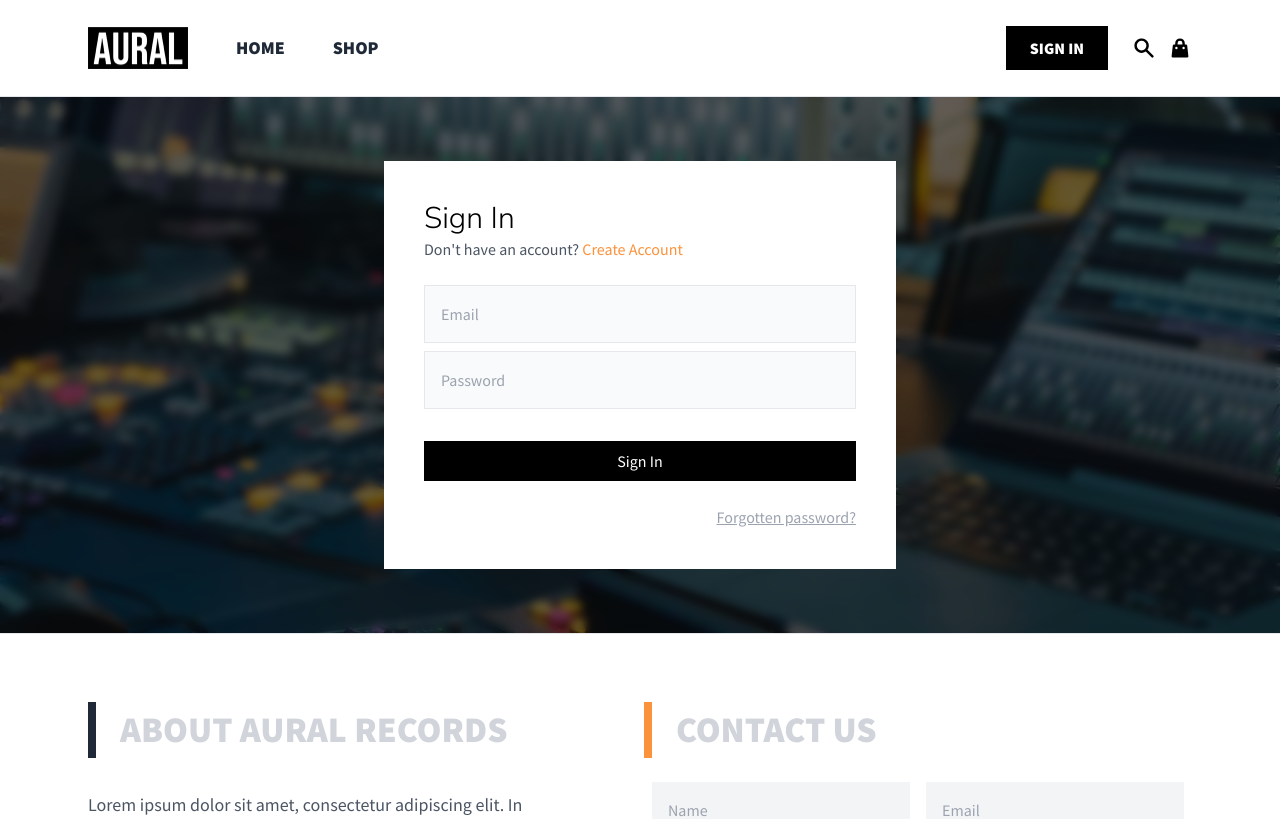
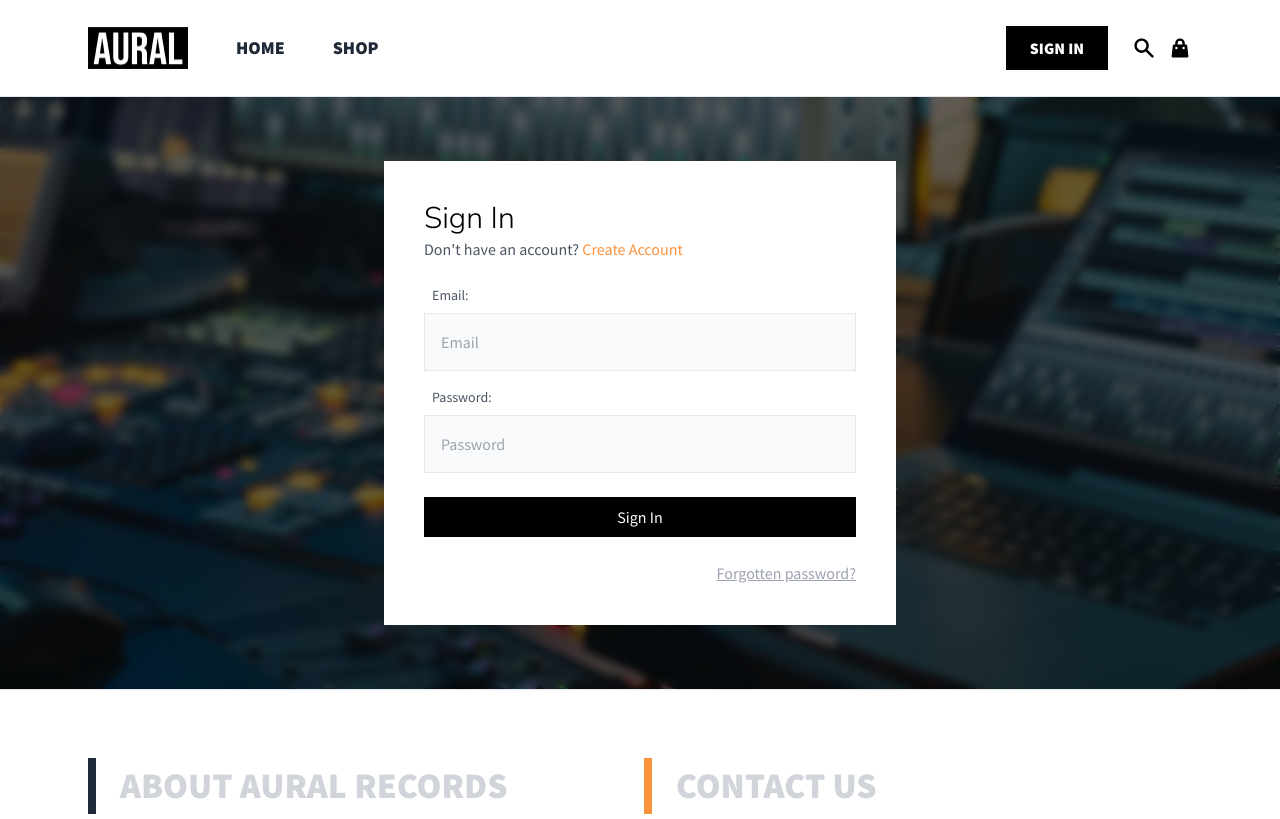
Before and after one commit to joejcox/AURAL, a React (Create React App) app: page /sign-in in a window 1280 px wide. Shown: the top 819 px of the page. Built offline with nearby package versions, Linux system fonts and the light colour scheme; no server answers; a web font is replaced by a local one.

Commit message:
refactor: refactor sign up form code using single form field

```diff
--- a/src/components/Form/Field/index.jsx
+++ b/src/components/Form/Field/index.jsx
@@ -1,3 +1,3 @@
-const Field = ({ children }) => <div className="mb-4 lg:mb-8">{children}</div>
+const Field = ({ children }) => <div className="mb-4">{children}</div>
 
 export default Field
--- a/src/components/Form/FormContainer.jsx
+++ b/src/components/Form/FormContainer.jsx
@@ -1,9 +1,7 @@
 const FormContainer = ({ children, maxW }) => (
   <section className="py-0 lg:py-16 z-[1] relative lg:bg-hero-main border-y border-gray-200 mb-16">
     <div className="hidden lg:block bg-black -z-1 backdrop-blur-sm bg-opacity-60 absolute top-0 left-0 right-0 bottom-0"></div>
-    <div
-      className={`${maxW ? `max-w-${maxW}` : "max-w-lg"} mx-auto p-10 bg-white`}
-    >
+    <div className={`${maxW ? maxW : "max-w-lg"} mx-auto p-10 bg-white`}>
       {children}
     </div>
   </section>
--- /dev/null
+++ b/src/components/Form/Label/index.jsx
@@ -0,0 +1,7 @@
+const Label = ({ children, htmlFor }) => (
+  <label className="text-sm text-gray-600 block mb-2 pl-2" htmlFor={htmlFor}>
+    {children}
+  </label>
+)
+
+export default Label
--- a/src/components/Form/SignInForm/index.jsx
+++ b/src/components/Form/SignInForm/index.jsx
@@ -6,6 +6,9 @@ import { useDispatch } from "react-redux"
 import { setError } from "features/user/userSlice"
 import useAuth from "hooks/useAuth"
 import { useNavigate } from "react-router-dom"
+import Field from "../Field"
+import FormButton from "../FormButton"
+import Label from "../Label"
 
 const SignInForm = ({ children }) => {
   const navigate = useNavigate()
@@ -40,8 +43,8 @@ const SignInForm = ({ children }) => {
       {children}
       <form onSubmit={handleSubmit(onSubmit)} autoComplete="off">
         {authError && <p className="my-4 text-red-500 text-sm">{authError}</p>}
-
-        <div className="form-field">
+        <Field>
+          <Label htmlFor="email">Email:</Label>
           <input
             type="email"
             className="block placeholder-gray-400 border border-gray-200 bg-gray-50 text-gray-800 mb-2 w-full p-4 focus:border focus:outline-2 focus:outline-gray-200 outline-white"
@@ -62,8 +65,9 @@ const SignInForm = ({ children }) => {
           {errors.email && (
             <ValidationError>{errors.email?.message}</ValidationError>
           )}
-        </div>
-        <div className="field">
+        </Field>
+        <Field>
+          <Label htmlFor="password">Password:</Label>
           <input
             type="password"
             className="block placeholder-gray-400 border border-gray-200 bg-gray-50 text-gray-800 mb-2 w-full p-4 focus:border focus:outline-2 focus:outline-gray-200 outline-white"
@@ -80,15 +84,10 @@ const SignInForm = ({ children }) => {
           {errors.password && (
             <ValidationError>{errors.password?.message}</ValidationError>
           )}
-        </div>
-        <button
-          className="bg-black hover:bg-main-400 w-full py-2 px-4 mt-6 text-white inline-block outline-white border-0"
-          type="submit"
-          disabled={isSubmitting}
-          onClick={handleSubmit(onSubmit)}
-        >
+        </Field>
+        <FormButton disabled={isSubmitting} onClick={handleSubmit(onSubmit)}>
           {isSubmitting ? "Signing In..." : "Sign In"}
-        </button>
+        </FormButton>
 
         <div className="w-full flex justify-end">
           <Link
--- a/src/components/Form/SignUpForm/index.jsx
+++ b/src/components/Form/SignUpForm/index.jsx
@@ -6,8 +6,8 @@ import { setError } from "features/user/userSlice"
 import useAuth from "hooks/useAuth"
 import { useNavigate } from "react-router-dom"
 import FormButton from "../FormButton"
-import FlexFieldContainer from "../FlexField/FlexFieldContainer"
-import FlexField from "../FlexField"
+import Label from "../Label"
+import Field from "../Field"
 
 const SignUpForm = ({ children }) => {
   const navigate = useNavigate()
@@ -18,6 +18,7 @@ const SignUpForm = ({ children }) => {
     handleSubmit,
     control,
     resetField,
+    getValues,
     formState: { errors },
   } = useForm()
 
@@ -37,20 +38,17 @@ const SignUpForm = ({ children }) => {
     navigate("/", { replace: true })
   }
 
-  const labelClasses = "text-sm text-gray-600 block mb-2 pl-2"
   const inputClasses =
     "block placeholder-gray-400 border border-gray-200 bg-gray-50 text-gray-800 w-full p-4 focus:border focus:outline-2 focus:outline-gray-200 outline-white"
 
   return (
-    <FormContainer maxW="2xl">
+    <FormContainer>
       {children}
       <form onSubmit={handleSubmit(onSubmit)} autoComplete="off">
         {authError && <p className="my-4 text-red-500 text-sm">{authError}</p>}
-        <FlexFieldContainer>
-          <FlexField marginPosition="lg:mr-2">
-            <label className={labelClasses} htmlFor="firstName">
-              Full Name
-            </label>
+
+        <Field marginPosition="lg:mr-2">
+          <Label htmlFor="name">Full Name</Label>
           <input
             type="text"
             className={inputClasses}
@@ -70,11 +68,9 @@ const SignUpForm = ({ children }) => {
           {errors.name && (
             <ValidationError>{errors.name?.message}</ValidationError>
           )}
-          </FlexField>
-          <FlexField marginPosition="lg:ml-2">
-            <label className={labelClasses} htmlFor="email">
-              Email
-            </label>
+        </Field>
+        <Field marginPosition="lg:ml-2">
+          <Label htmlFor="email">Email</Label>
           <input
             type="email"
             className={inputClasses}
@@ -95,13 +91,9 @@ const SignUpForm = ({ children }) => {
           {errors.email && (
             <ValidationError>{errors.email?.message}</ValidationError>
           )}
-          </FlexField>
-        </FlexFieldContainer>
-        <FlexFieldContainer>
-          <FlexField marginPosition="lg:mr-2">
-            <label className={labelClasses} htmlFor="password">
-              Password
-            </label>
+        </Field>
+        <Field>
+          <Label htmlFor="password">Password</Label>
           <input
             type="password"
             className={inputClasses}
@@ -118,13 +110,11 @@ const SignUpForm = ({ children }) => {
           {errors.password && (
             <ValidationError>{errors.password?.message}</ValidationError>
           )}
-          </FlexField>
-          <FlexField marginPosition="lg:ml-2">
-            <label className={labelClasses} htmlFor="passwordRepeat">
-              Repeat Password
-            </label>
+        </Field>
+        <Field>
+          <Label htmlFor="passwordRepeat">Repeat Password</Label>
           <input
-              type="passwordRepeat"
+            type="password"
             className={inputClasses}
             placeholder="Repeat Password"
             {...register("passwordRepeat", {
@@ -133,14 +123,15 @@ const SignUpForm = ({ children }) => {
                 value: 6,
                 message: "Must be longer than 6 characters",
               },
+              validate: (value) =>
+                value === getValues("password") || "Passwords must match",
             })}
             aria-invalid={errors.passwordRepeat ? "true" : "false"}
           />
-            {errors.password && (
-              <ValidationError>{errors.password?.message}</ValidationError>
+          {errors.passwordRepeat && (
+            <ValidationError>{errors.passwordRepeat?.message}</ValidationError>
           )}
-          </FlexField>
-        </FlexFieldContainer>
+        </Field>
         <FormButton disabled={isSubmitting} onClick={handleSubmit(onSubmit)}>
           {isSubmitting ? "Signing In..." : "Sign In"}
         </FormButton>
```
Lines whose indentation alone changed are shown as unchanged.
